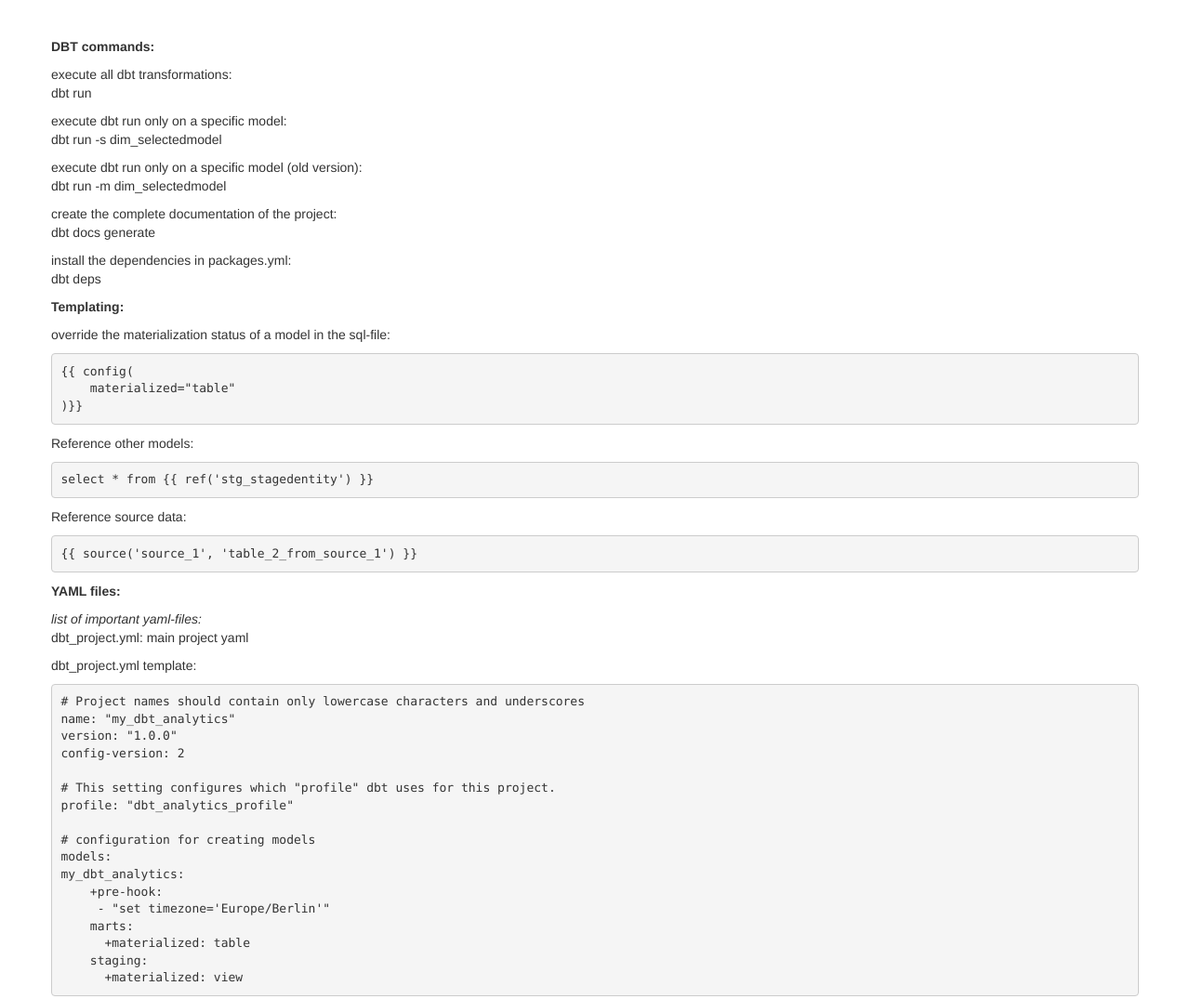
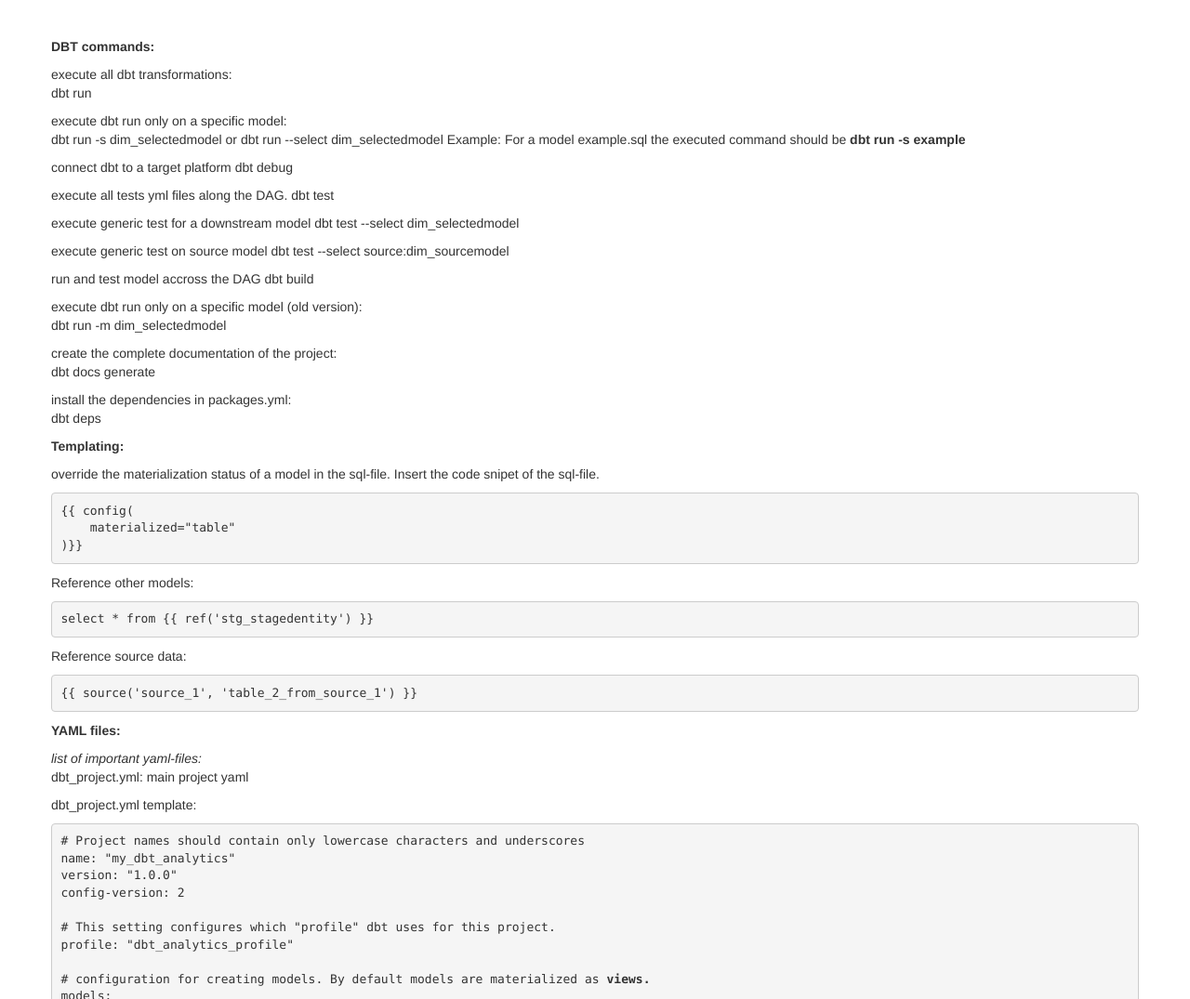
Before and after one commit to christoph-arvato/cheatsheets, a plain HTML site: page dbt.html in a window 1280 px wide. Shown: the top 1075 px of the page at 93% size. Drawn offline with Linux system fonts and the light colour scheme.

Commit message:
new dbt commands and extension of content.

```diff
--- a/dbt.html
+++ b/dbt.html
@@ -26,7 +26,28 @@
                 </p>
                 <p>
                     execute dbt run only on a specific model:<br>
-                    dbt run -s dim_selectedmodel
+                    dbt run -s dim_selectedmodel or dbt run --select dim_selectedmodel
+                    Example: For a model example.sql the executed command should be <strong>dbt run -s example</strong>
+                </p>
+                <p>
+                    connect dbt to a target platform
+                    dbt debug
+                </p>
+                <p>
+                    execute all tests yml files along the DAG.
+                    dbt test
+                </p>
+                <p>
+                    execute generic test for a downstream model
+                    dbt test --select dim_selectedmodel
+                </p>
+                <p>
+                    execute generic test on source model
+                    dbt test --select source:dim_sourcemodel
+                </p>
+                <p>
+                    run and test model accross the DAG
+                    dbt build
                 </p>
                 <p>
                     execute dbt run only on a specific model (old version):<br>
@@ -46,7 +67,7 @@
                     </b>
                 </p>
                 <p>
-                    override the materialization status of a model in the sql-file:
+                    override the materialization status of a model in the sql-file. Insert the code snipet of the sql-file.
                 </p>
                 <p>
                 <pre>
@@ -92,7 +113,7 @@ config-version: 2
 # This setting configures which "profile" dbt uses for this project.
 profile: "dbt_analytics_profile"
 
-# configuration for creating models
+# configuration for creating models. By default models are materialized as <b>views.</b>
 models:
 my_dbt_analytics:
     +pre-hook:
@@ -105,6 +126,7 @@ my_dbt_analytics:
                 </p>
                 <p>
                     Yaml file for a source:
+                    If the schema is not specified dbt will connect to the first schema it meets on the platform.
                 </p>
                 <pre>
 version: 2
@@ -214,8 +236,10 @@ packages:
                 </p>
                 <p>
                     Terminology for tests:<br>
-                    <i>Singular tests</i>: written particularly for specific tables<br>
-                    <i>Generic tests</i>:
+                    <i>Singular tests</i>: sql-file to be saved in the <b>tests</b> directory of the project.<br>
+                    This test is written particularly for specific models.
+                    <i>Generic tests</i>: yml file(s) used to test <b>sources</b> or models along the DAG.<br> These files
+                    should be saved the directory where the target models are. Models can be tested against the following properties.
                 <ul>
                     <li>Unique</li>
                     <li>Not null</li>
```
